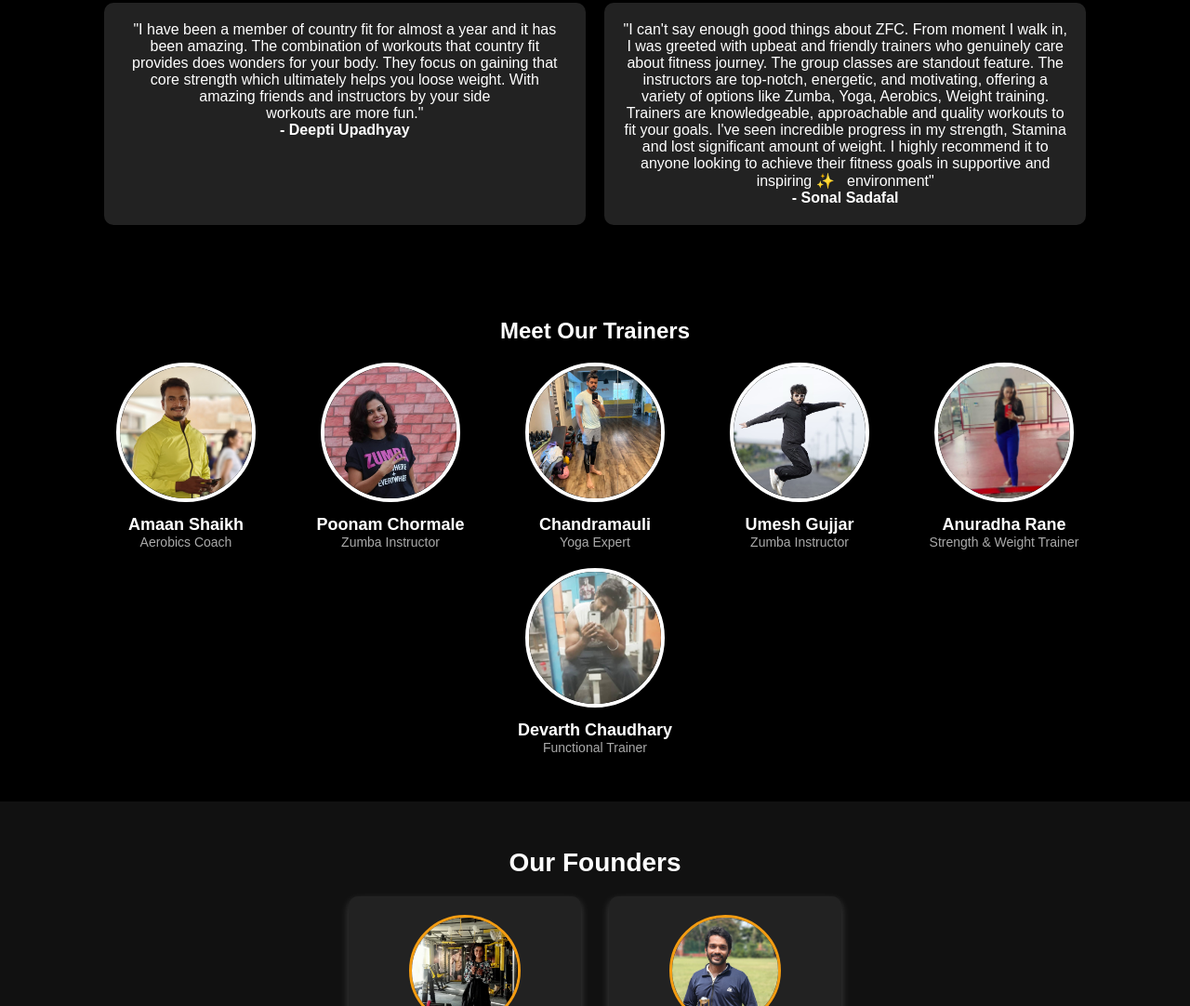
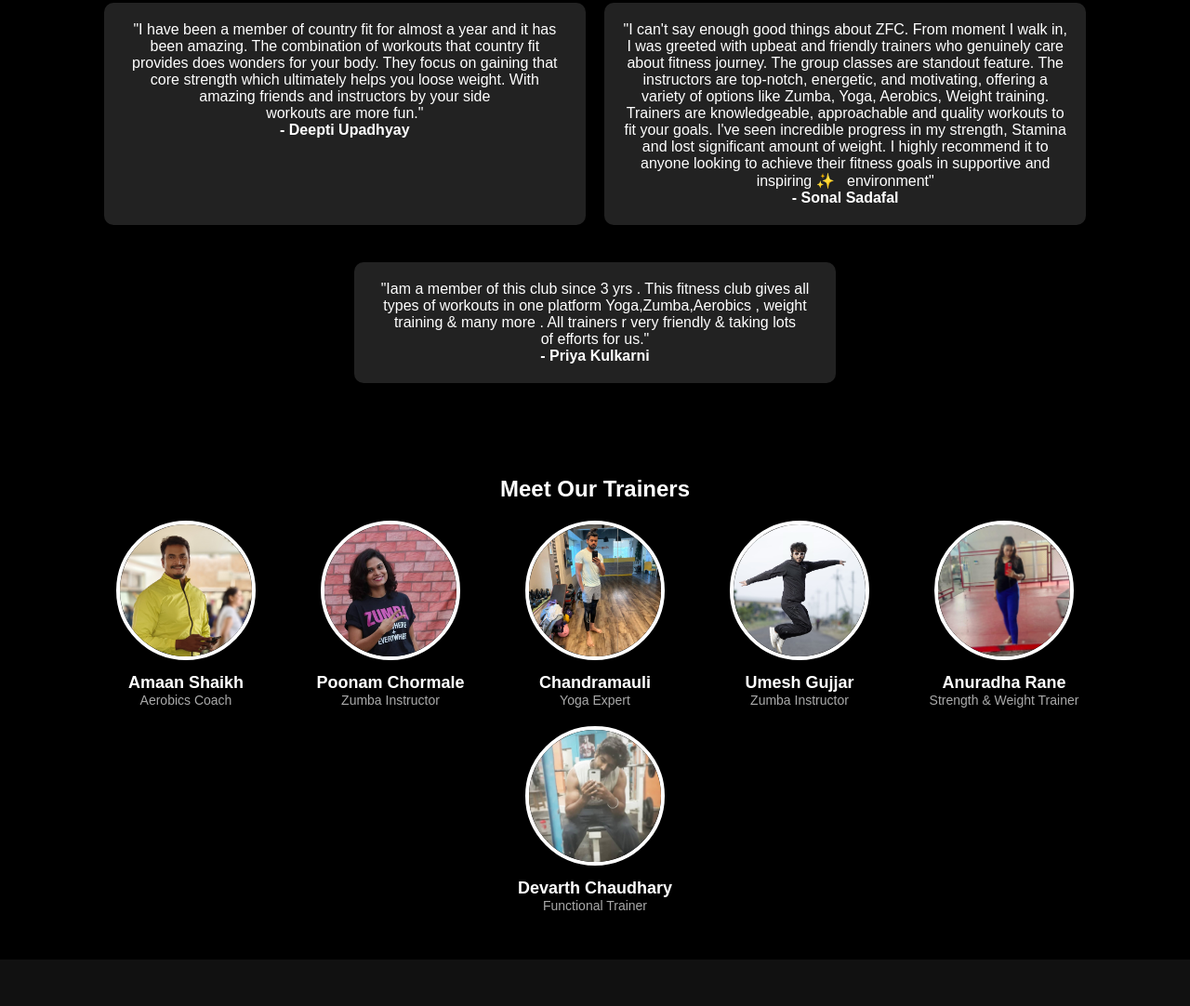
Before and after one commit to energymachine/Country_Fit_Final, a plain HTML site: page index.html in a window 1280 px wide. Shown: the part 3233-4315 px from the top of the page at 93% size. Drawn offline with Linux system fonts and the light colour scheme.

Commit message:
Update index.html

```diff
--- a/index.html
+++ b/index.html
@@ -145,6 +145,10 @@
                     I highly recommend it to anyone looking to achieve their fitness goals in supportive and inspiring ✨   environment"</p>
                 <h4>- Sonal Sadafal</h4>
             </div>
+             <div class="testimonial">
+                <p>"Iam a member of this club since 3 yrs . This fitness club gives all types of workouts in one platform Yoga,Zumba,Aerobics , weight training & many more .  All trainers r very friendly & taking lots of efforts for us."</p>
+                <h4>- Priya Kulkarni</h4>
+            </div>
         </div>
     </section>
 
```
